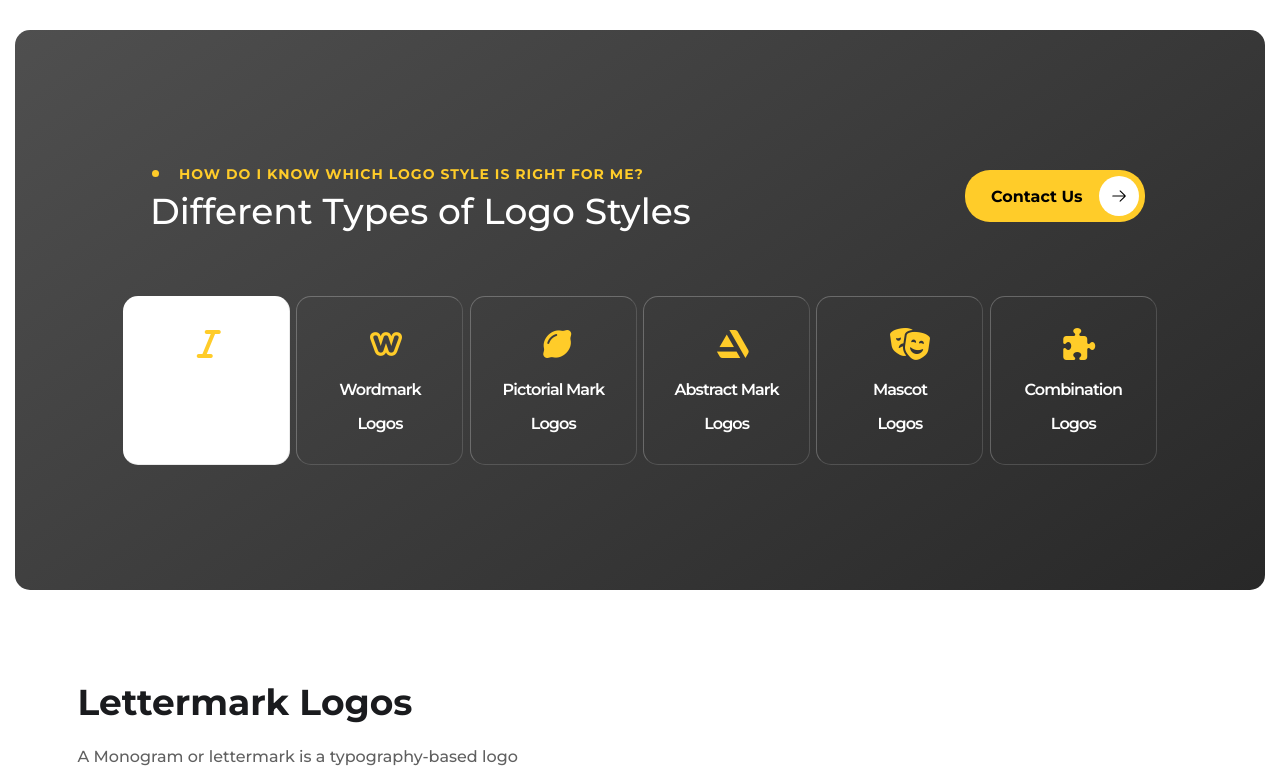
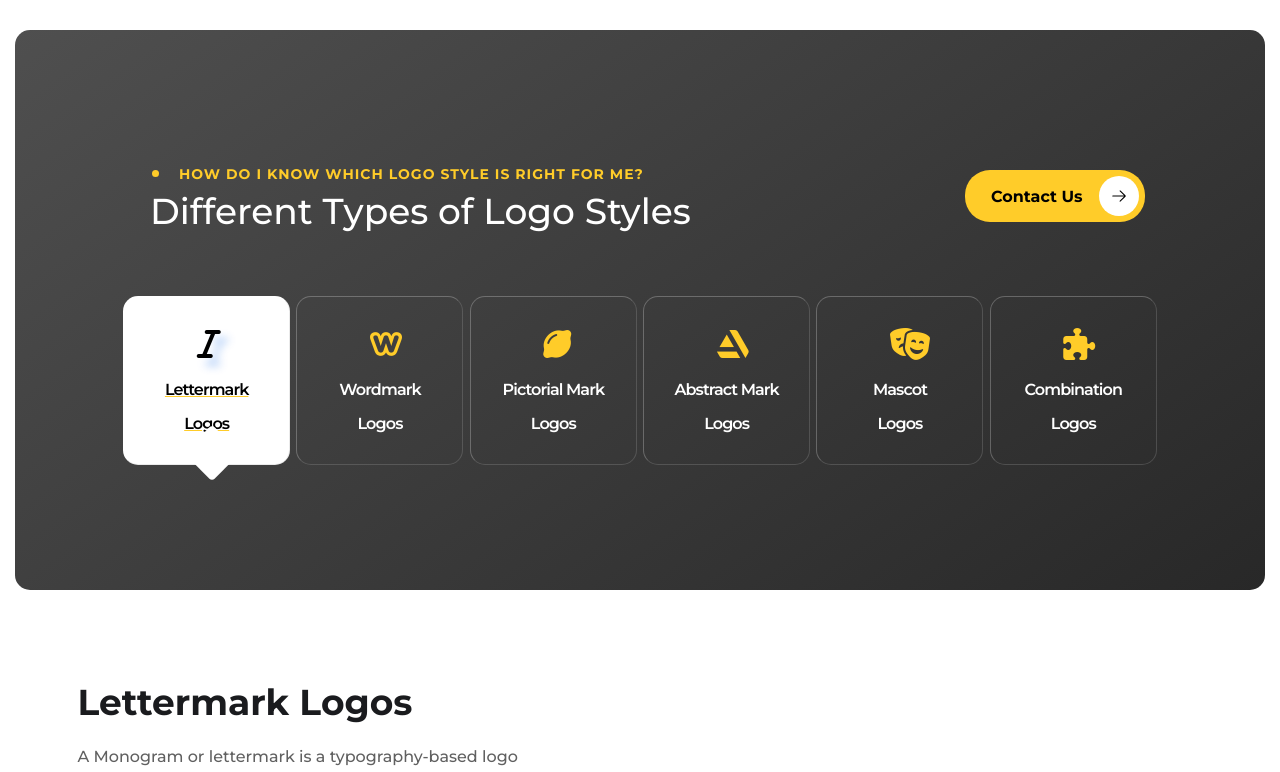
Before and after one commit to Jessiewithani/NyteLock_Interview, a React (Create React App) app: page / in a window 1280 px wide. Shown: the top 772 px of the page. Built offline with nearby package versions, Linux system fonts and the light colour scheme.

Commit message:
Add triangle on active state

```diff
--- a/src/LogoCard.css
+++ b/src/LogoCard.css
@@ -13,7 +13,7 @@
 
 }
 
-.logo-card:hover{
+.logo-card:hover {
   background-color: white;
   color: black;
   text-decoration: underline;
@@ -34,7 +34,24 @@
   text-shadow: 8px 8px 8px rgb(1 96 231 / 30%);
 }
 
-.card-wrap::after {
+.active {
+  background-color: white;
+  color: black;
+  text-decoration: underline;
+  text-decoration-color: #FFCC29;
+}
+
+.active .fas{
+  color: black;
+  text-shadow: 8px 8px 8px rgb(1 96 231 / 30%);
+}
+
+.active .fab{
+  color: black;
+  text-shadow: 8px 8px 8px rgb(1 96 231 / 30%);
+}
+
+.active::after {
   content: "";
   visibility: visible;
   opacity: 1;
@@ -43,10 +60,10 @@
   position: absolute;
   background-color: white;
   transform: rotate(-45deg);
-  /* z-index: -1 */
+  z-index: 1;
   margin-left: -15px;
   border-radius: 4px;
-  visibility: hidden;
+  /* visibility: hidden; */
 
 }
 
@@ -62,15 +79,11 @@
   color: #FFCC29;
 }
 
-
-
 .fab {
   width: 20px;
   font-size: 32px;
   color: #FFCC29;
 }
-
-
 
 .logo-name , .logo-name-ending {
   font-size: 16px;
--- a/src/components/LogoCard.js
+++ b/src/components/LogoCard.js
@@ -2,10 +2,12 @@ import React from 'react';
 import '../LogoCard.css';
 
 
-const LogoCard = ({icon, titleFirst, titleLast, handleCardClick, buttonColor}) => {
+const LogoCard = ({active, icon, titleFirst, titleLast, handleCardClick}) => {
+
+
   return (
-      <button className="logo-card" style={{backgroundColor:buttonColor}} onClick={handleCardClick}>
-        <div className="card-wrap">
+      <button className={`logo-card ${active ? 'active': null}`} onClick={handleCardClick}>
+        <div className={`card-wrap ${active}`}>
           {/* this whole card needs to be a link or have a link?? */}
             <div className="icon-container">
               <i className={`${icon}`}></i>
--- a/src/components/LogoTypesContainer.js
+++ b/src/components/LogoTypesContainer.js
@@ -3,7 +3,7 @@ import '../LogoTypesContainer.css';
 import LogoCard from '../components/LogoCard';
 
 
-const LogoTypesContainer = ({activeLogo, logos, handleCardClick, buttonColor}) => {
+const LogoTypesContainer = ({activeLogo, logos, handleCardClick}) => {
 
   const logoType = logos.map(logo => {
     return <LogoCard
@@ -13,7 +13,7 @@ const LogoTypesContainer = ({activeLogo, logos, handleCardClick, buttonColor}) =
       titleFirst={logo.titleFirst}
       titleLast={logo.titleLast}
       handleCardClick={() => handleCardClick(logo.id)}
-      buttonColor={activeLogo.id === logo.id ? "white" : ""}
+      active={activeLogo.id === logo.id}
 
 
     />
```
